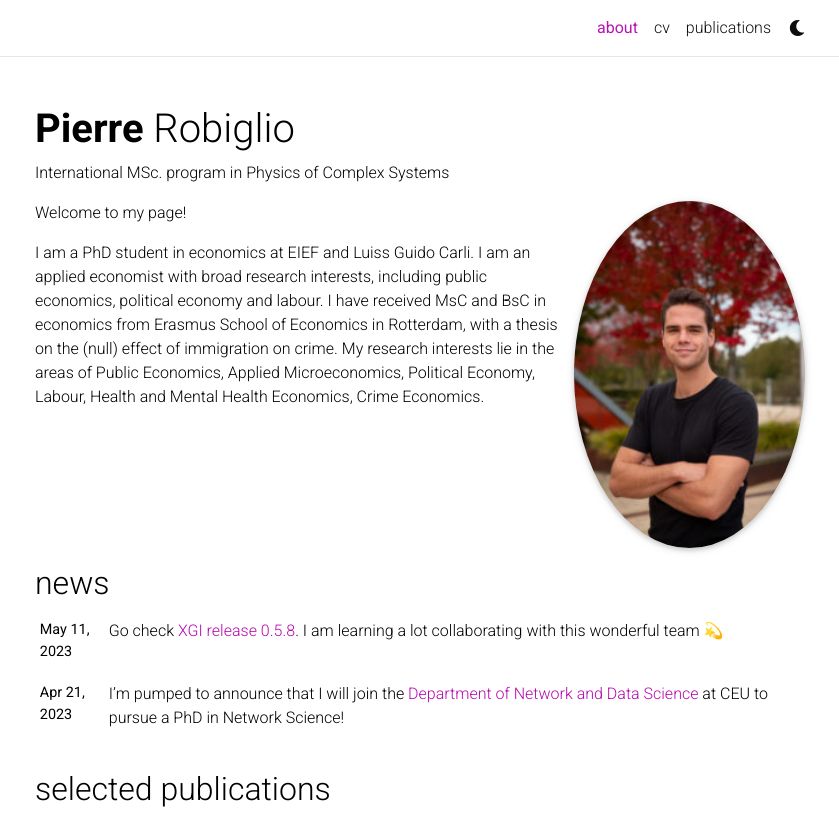
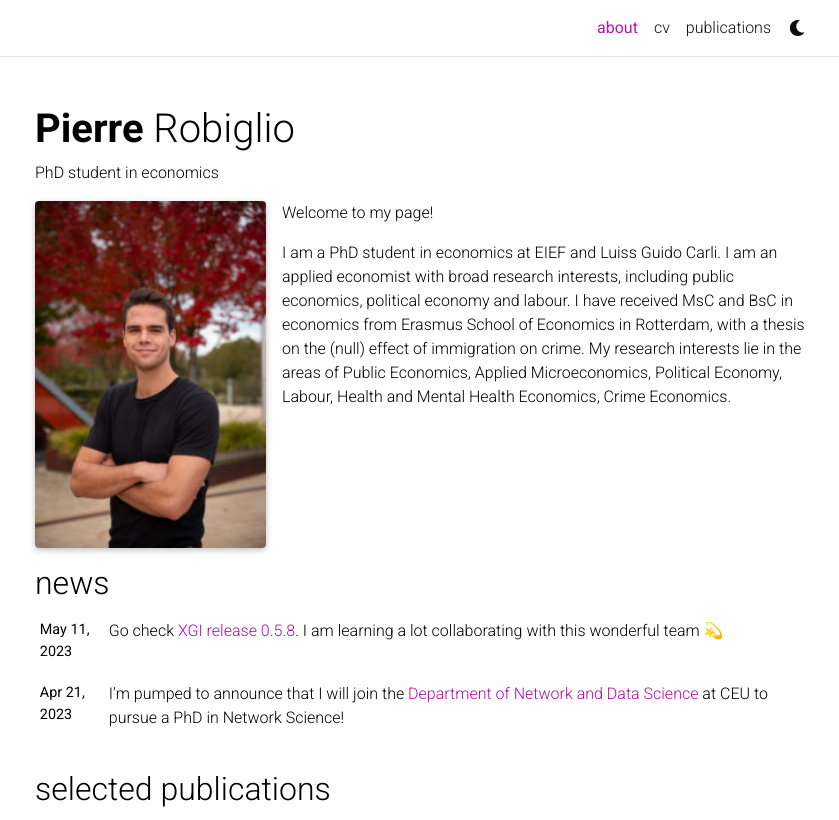
Before and after one commit to pierrerobiglio/pierrerobiglio.github.io, a Jekyll site: the page built from _pages/about.md, in a window 1280 px wide and 1090 px high, cut to the strip 0-820 px from the top of the window. Shown: the whole strip, without its empty margins (220-1059 px from the left). Built offline with Jekyll 4.4.1, drawn with Linux system fonts in a browser that asks for light colours; full-size pictures stand in for the smaller copies a plugin makes; emoji names are drawn with the system emoji font; comment, search, counter and statistics services are not loaded; a style sheet for code colours, icons or effects is not loaded.

Commit message:
Update about.md

```diff
--- a/_pages/about.md
+++ b/_pages/about.md
@@ -2,12 +2,12 @@
 layout: about
 title: about
 permalink: /
-subtitle: International MSc. program in Physics of Complex Systems
+subtitle: PhD student in economics
 
 profile:
-  align: right
+  align: left
   image: prof_pic.jpg
-  image_circular: true # crops the image to make it circular
+  image_circular: false # crops the image to make it circular
   address: >
 
 news: true  # includes a list of news items
```
